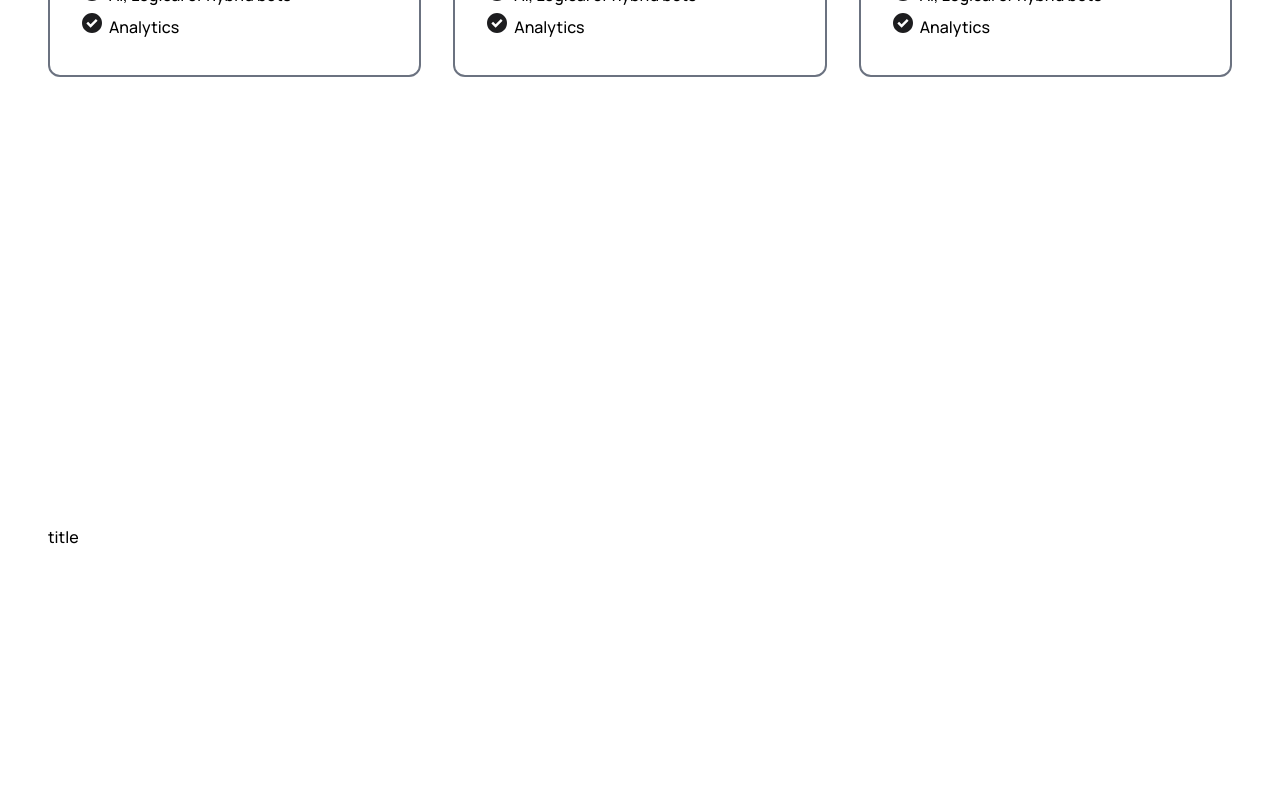
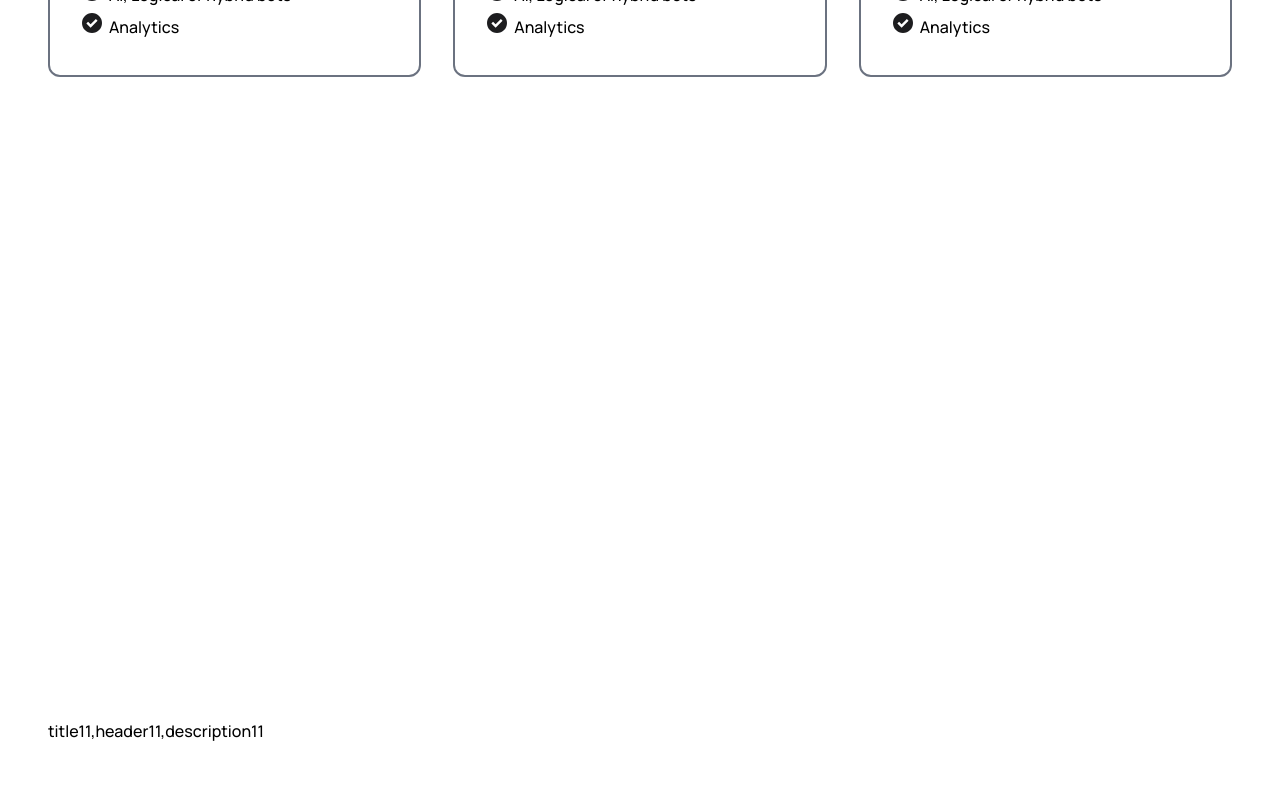
Before and after one commit to cm-chik/replyagent, a Next.js app: page / in a window 1280 px wide. Shown: the part 2680-3480 px from the top of the page. Built offline with nearby package versions, Linux system fonts and the light colour scheme; grey boxes are pictures that could not be loaded.

Commit message:
restructure

```diff
--- /dev/null
+++ b/app/components/Parallax/Parallax.tsx
@@ -0,0 +1,13 @@
+import { ParallaxContentInterface } from "@/app/interfaces";
+import { ParallaxImage, ParallaxWord } from "./ParallaxComponent";
+
+const Parallax = (props: ParallaxContentInterface) => {
+  return props.sections.map((content, index) => (
+    <section key={index} className="grid min-h-[100vh] items-center ">
+      {ParallaxImage(content.image)}
+      {ParallaxWord(content.title, content.header, content.description)}
+    </section>
+  ));
+};
+
+export default Parallax;
--- /dev/null
+++ b/app/components/Parallax/ParallaxComponent.tsx
@@ -0,0 +1,20 @@
+import React from "react";
+import { motion } from "framer-motion";
+
+export const ParallaxImage = (imgsrc: string) => {
+  return (
+    <motion.div style={{ backgroundImage: `url(${imgsrc})` }}></motion.div>
+  );
+};
+
+export const ParallaxWord = (
+  title: string,
+  header: string,
+  description: string
+) => {
+  return (
+    <motion.div>
+      {title},{header},{description}
+    </motion.div>
+  );
+};
--- a/app/components/RollingContent.tsx
+++ b/app/components/Parallax/ParallaxContent.tsx
@@ -1,12 +1,12 @@
-import { VerticalRollingCardSection } from "../interfaces";
+import { ParallaxContentInterface } from "@/app/interfaces";
 
-export const FirstRollingSection: VerticalRollingCardSection = {
+export const FirstRollingSection: ParallaxContentInterface = {
   sections: [
     {
-      title: "title",
-      header: "header",
-      description: "description",
-      image: "image",
+      title: "title11",
+      header: "header11",
+      description: "description11",
+      image: "image11",
     },
     {
       title: "title22",
--- a/app/components/ThreeCards.tsx
+++ b/app/components/ThreeCards/ThreeCards.tsx
@@ -1,8 +1,8 @@
-import { CardSection } from "@/app/interfaces";
+import { ThreeCardsInterface } from "@/app/interfaces";
 import Image from "next/image";
 import React from "react";
 
-export default function ThreeCards(props: CardSection) {
+export default function ThreeCards(props: ThreeCardsInterface) {
   return (
     <div className="flex flex-col items-center h-[100vh]">
       <div className="flex flex-col text-center py-8 align-middle xl:w-[50vw] leading-tight">
--- a/app/components/CardContent.tsx
+++ b/app/components/ThreeCards/ThreeCardsContent.tsx
@@ -1,5 +1,5 @@
-import { CardSection } from "@/app/interfaces";
-export const FirstCard: CardSection = {
+import { ThreeCardsInterface } from "@/app/interfaces";
+export const FirstCard: ThreeCardsInterface = {
   section_header:
     "Your customers are trying to reach you but you are not answering. Why?",
   section_title: (
@@ -56,7 +56,7 @@ export const FirstCard: CardSection = {
   ],
 };
 
-export const SecondCard: CardSection = {
+export const SecondCard: ThreeCardsInterface = {
   section_header: "Discover the power of chat marketing",
   section_title: (
     <div className="font-bold">
--- a/app/components/VerticalRollingFixedScreenshot.tsx
+++ /dev/null
@@ -1,14 +0,0 @@
-import { VerticalRollingCardSection } from "@/app/interfaces";
-import Transition from "@/app/animations/animation";
-
-const VerticalRollingFixedScreenshot = (props: VerticalRollingCardSection) => {
-  return props.sections.map((content, index) => (
-    <section key={index} className="grid min-h-[100vh] items-center ">
-      <Transition>
-        <p className="">{content.title}</p>
-      </Transition>
-    </section>
-  ));
-};
-
-export default VerticalRollingFixedScreenshot;
--- a/app/page.tsx
+++ b/app/page.tsx
@@ -1,11 +1,10 @@
 "use client";
 
-import { FirstCard, SecondCard } from "./components/CardContent";
+import { FirstCard, SecondCard } from "./components/ThreeCards/ThreeCardsContent";
 import Hero from "./components/Hero";
-import { FirstRollingSection } from "./components/RollingContent";
-import ThreeCards from "./components/ThreeCards";
-import VerticalRollingFixedScreenshot from "./components/VerticalRollingFixedScreenshot";
-import Transition from "./animations/animation";
+import { FirstRollingSection } from "./components/Parallax/ParallaxContent";
+import ThreeCards from "./components/ThreeCards/ThreeCards";
+import Parallax from "./components/Parallax/Parallax";
 
 export default function Home() {
   return (
@@ -14,9 +13,7 @@ export default function Home() {
         <Hero />
         <ThreeCards {...FirstCard} />
         <ThreeCards {...SecondCard} />
-        <Transition>
-          <VerticalRollingFixedScreenshot {...FirstRollingSection} />{" "}
-        </Transition>
+        <Parallax {...FirstRollingSection} />{" "}
       </main>
     </div>
   );
```
Also changed, not shown: app/interfaces/index.tsx (+6 -6 lines).
